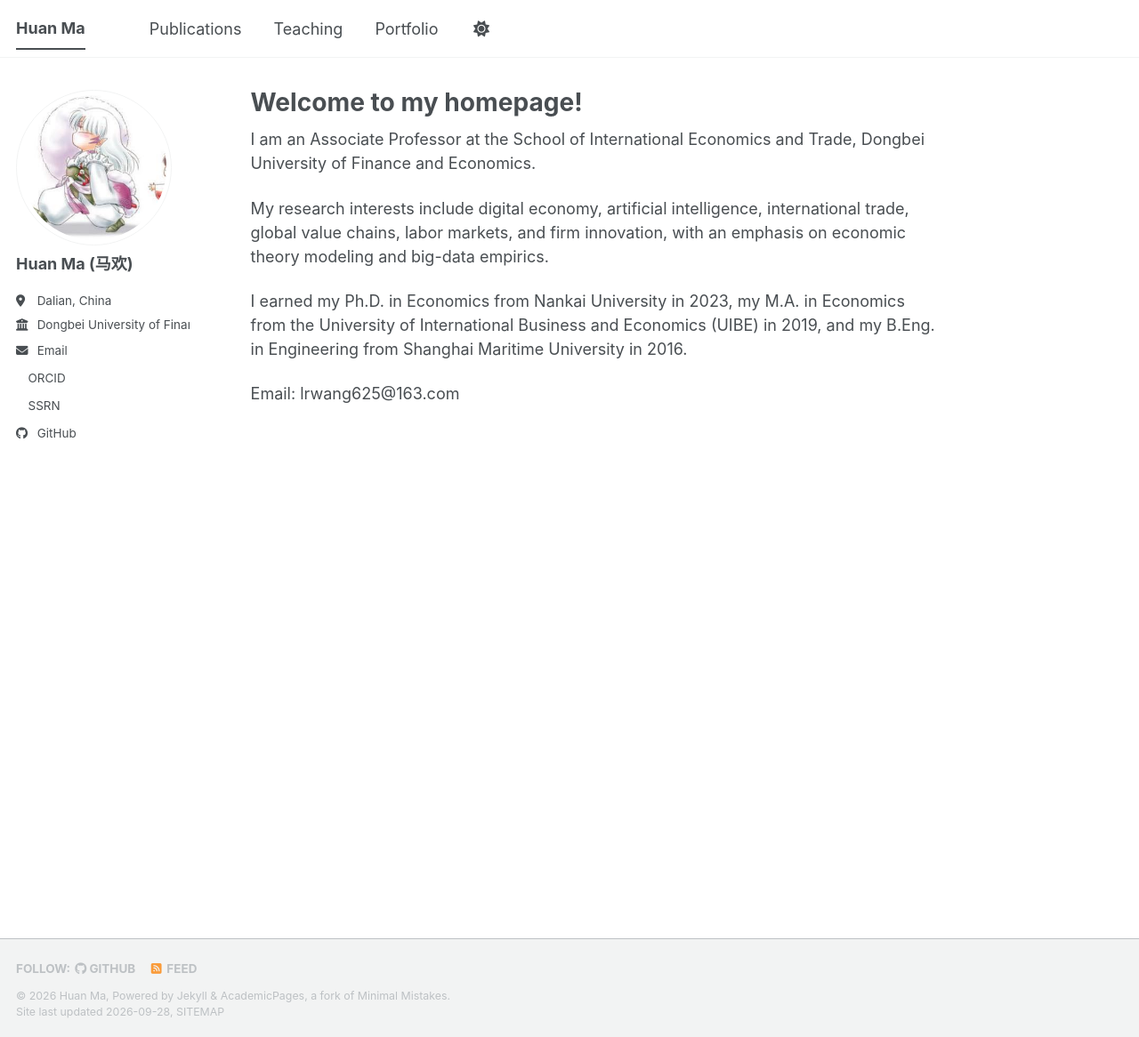
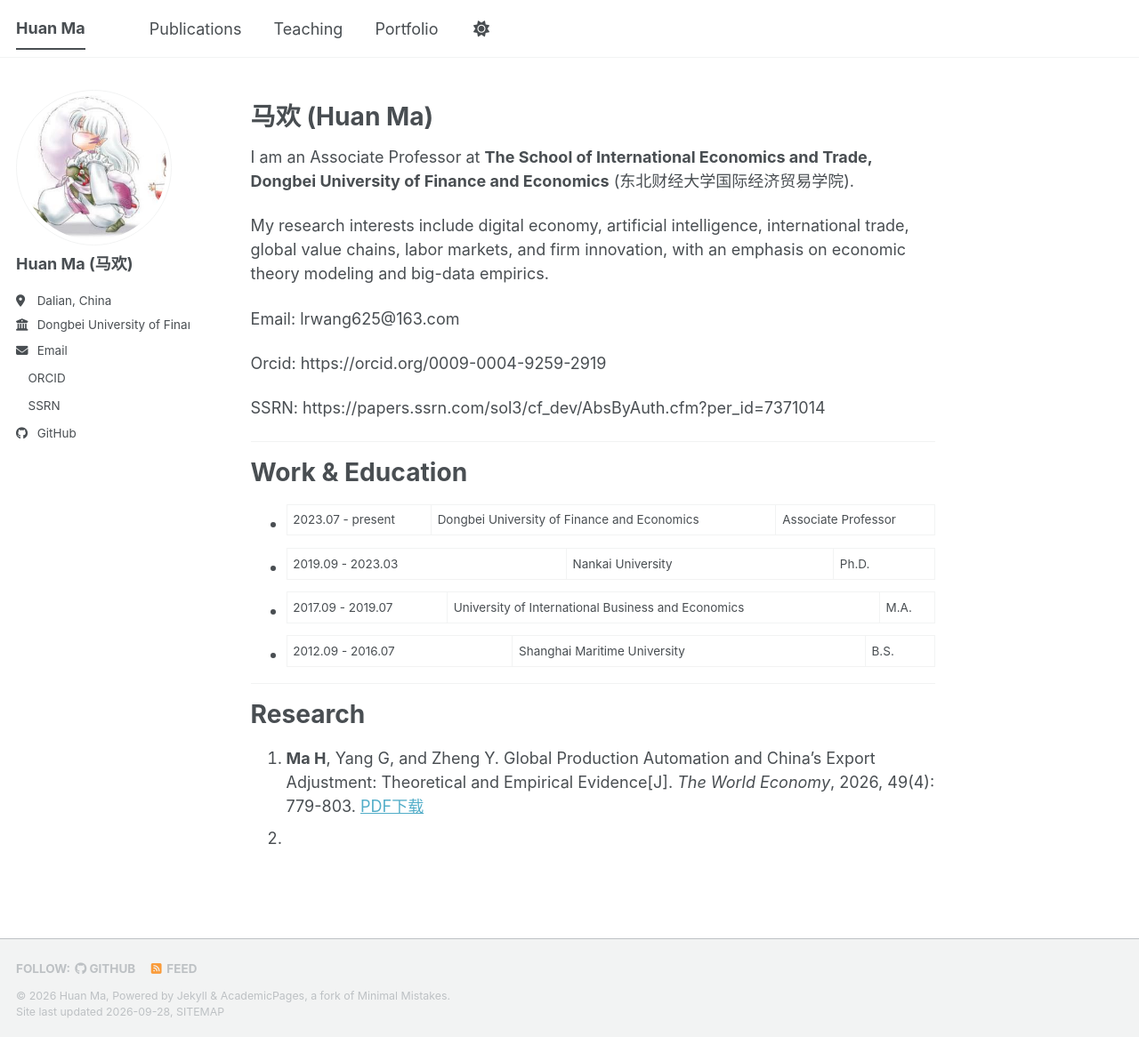
Before and after one commit to lrw-hm/lrw-hm.github.io, a Jekyll site: the page built from _pages/about.md, in a window 1280 px wide and 1166 px high. Shown: the whole window at 89% size. Built offline with Jekyll 4.4.1, drawn with Linux system fonts in a browser that asks for light colours; a style sheet for code colours, icons or effects is not loaded.

Commit message:
Update about.md

```diff
--- a/_pages/about.md
+++ b/_pages/about.md
@@ -1,16 +1,35 @@
 ---
 permalink: /
-title: "Welcome to my homepage!"
+title: ""
 author_profile: true
 redirect_from:
   - /about/
   - /about.html
 ---
 
-I am an Associate Professor at the School of International Economics and Trade, Dongbei University of Finance and Economics.
+# 马欢 (Huan Ma)
+
+I am an Associate Professor at **The School of International Economics and Trade, Dongbei University of Finance and Economics** (东北财经大学国际经济贸易学院).
 
 My research interests include digital economy, artificial intelligence, international trade, global value chains, labor markets, and firm innovation, with an emphasis on economic theory modeling and big-data empirics.
 
-I earned my Ph.D. in Economics from Nankai University in 2023, my M.A. in Economics from the University of International Business and Economics (UIBE) in 2019, and my B.Eng. in Engineering from Shanghai Maritime University in 2016.
+Email: lrwang625@163.com
 
-Email: lrwang625@163.com
+Orcid: https://orcid.org/0009-0004-9259-2919
+
+SSRN: https://papers.ssrn.com/sol3/cf_dev/AbsByAuth.cfm?per_id=7371014
+
+---
+
+# Work & Education
+- 2023.07 - present | Dongbei University of Finance and Economics | Associate Professor
+- 2019.09 - 2023.03 | Nankai University | Ph.D.
+- 2017.09 - 2019.07 | University of International Business and Economics | M.A.
+- 2012.09 - 2016.07 | Shanghai Maritime University | B.S.
+
+---
+
+# Research
+1. **Ma H**, Yang G, and Zheng Y. Global Production Automation and China's Export Adjustment: Theoretical and Empirical Evidence[J]. *The World Economy*, 2026, 49(4): 779-803.
+   [PDF下载](/files/paper2026_1.pdf)
+2.
```
